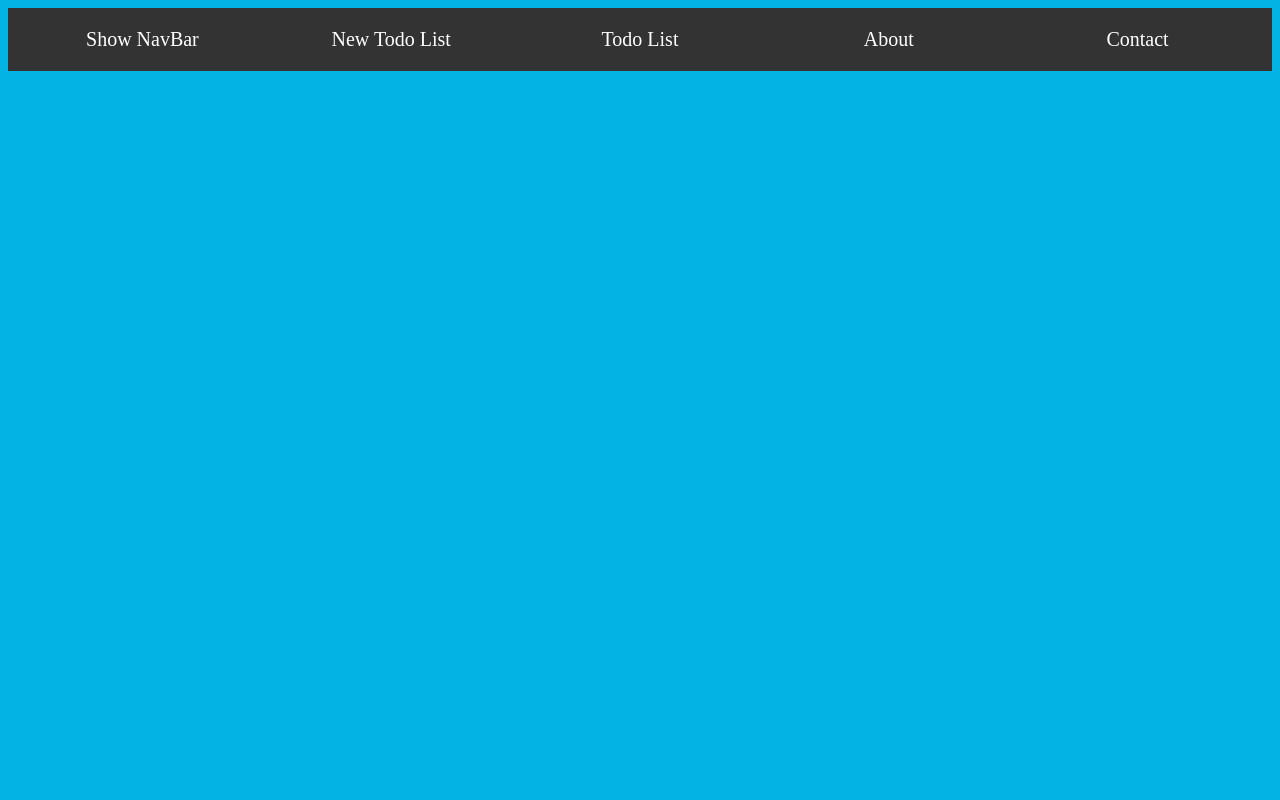
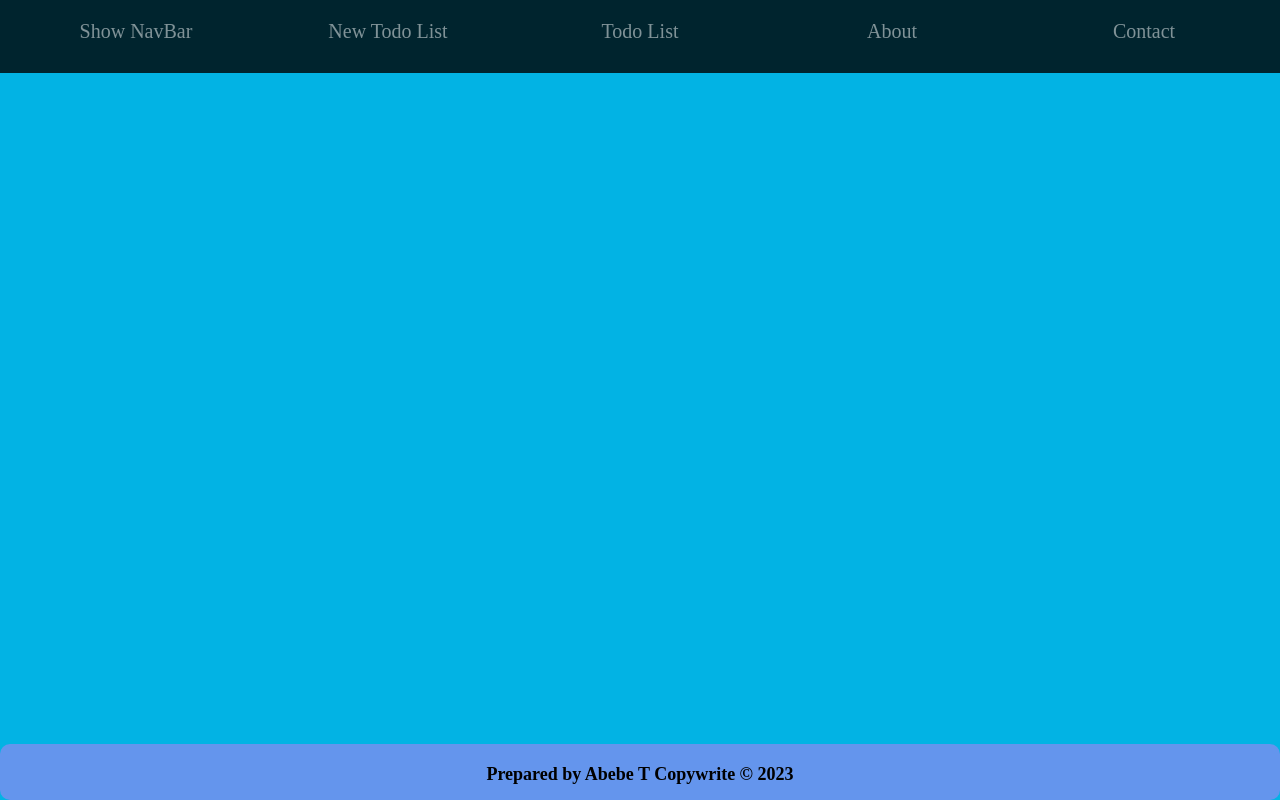
Before and after one commit to AbebeTesso/flamingo-react-todo, a React (Create React App) app: page / in a window 1280 px wide. Built offline with nearby package versions, Linux system fonts and the light colour scheme; no server answers.

Commit message:
lesson5.1 added

```diff
--- a/public/index.html
+++ b/public/index.html
@@ -19,7 +19,7 @@
       work correctly both with client-side routing and a non-root public URL.
       Learn how to configure a non-root public URL by running `npm run build`.
     -->
-    <title>React App</title>
+    <title>Flamingo React</title>
   </head>
   <body>
     <noscript>You need to enable JavaScript to run this app.</noscript>
--- a/src/App.css
+++ b/src/App.css
@@ -1,3 +1,8 @@
+* {
+  padding: 0;
+  margin: 0;
+}
+
 input {
   width: 250px;
   font-size: medium;
--- a/src/App.js
+++ b/src/App.js
@@ -4,11 +4,14 @@ import { BrowserRouter, Routes, Route } from "react-router-dom";
 import AddTodoForm from "./components/AddTodoForm";
 import TodoList from "./components/TodoList";
 import NavigationBar from "./components/NavigationBar";
+import Footer from "./components/Footer";
 
 function App() {
   const [todoList, setTodoList] = useState([]);
   const [isLoading, setIsLoading] = useState(true);
   const url = `https://api.airtable.com/v0/${process.env.REACT_APP_AIRTABLE_BASE_ID}/Default`;
+  // ?view=Grid%20view&view=Grid%20view
+  // ?sort[0][field]=title&sort[0][direction]=desc
   useEffect(() => {
     async function fetchData() {
       const options = {
@@ -24,7 +27,17 @@ function App() {
           throw new Error(message);
         }
         const data = await response.json();
-        const todosMain = data.records.map((todo) => {
+
+        const sortTodo = data.records.sort((objectA, objectB) => {
+          if (objectA.fields.title < objectB.fields.title) {
+            return -1;
+          } else if (objectA.fields.title === objectB.fields.title) {
+            return 0;
+          } else {
+            return 1;
+          }
+        });
+        const todosMain = sortTodo.map((todo) => {
           const newTodo = {
             title: todo.fields.title,
             id: todo.id,
@@ -71,11 +84,33 @@ function App() {
       console.log(error.message);
     }
   };
+  const removeTodoList = async (id) => {
+    const url = `https://api.airtable.com/v0/${process.env.REACT_APP_AIRTABLE_BASE_ID}/Default/${id}`;
+    const options = {
+      method: "DELETE",
+      headers: {
+        Authorization: `Bearer ${process.env.REACT_APP_AIRTABLE_API_TOKEN}`,
+        "Content-Type": "application/json",
+      },
+    };
+    try {
+      const response = await fetch(url, options);
+      if (!response.ok) {
+        const message = `Error has occured: ${response.status}`;
+        throw new Error(message);
+      }
+      const data = await response.json();
+      console.log(data);
+    } catch (error) {
+      console.log(error.message);
+    }
+  };
   const addTodo = async (newTodo) => {
     const newPost = await postTodoList(newTodo);
     setTodoList((prevTodoList) => [...prevTodoList, newPost]);
   };
   const removeTodo = (id) => {
+    removeTodoList(id);
     const newTodoList = todoList.filter((item) => item.id !== id);
     setTodoList(newTodoList);
   };
@@ -138,8 +173,8 @@ function App() {
           }
         />
       </Routes>
+      <Footer />
     </BrowserRouter>
   );
 }
-
 export default App;
--- a/src/components/AddTodoForm.module.css
+++ b/src/components/AddTodoForm.module.css
@@ -1,14 +1,16 @@
 .TodoForm {
   background-color: antiquewhite;
-  width: 100%;
   padding: 10px;
-  margin: 5px;
+  margin: 20px;
+  margin-top: 22px;
 }
 
 h1 {
-  color: black;
   text-align: center;
-  background-color: aliceblue;
+  margin-top: 50px;
+  margin-bottom: 30px;
+  padding-top: 30px;
+  background-color: darkgray !important;
 }
 
 strong {
@@ -24,8 +26,15 @@ strong {
   padding: 7.5px;
   margin: 4px;
 }
-
 .Abtn:hover {
   background-color: bisque;
   color: black;
 }
+@media screen and (max-width: 501px) {
+  h1 {
+    margin-top: 30px;
+    text-align: center;
+    margin-top: 50px;
+    background-color: white !important;
+  }
+}
--- /dev/null
+++ b/src/components/Footer.js
@@ -0,0 +1,13 @@
+import React from "react";
+import style from "./Footer.module.css";
+
+function Footer() {
+  const today = new Date();
+  const year = today.getFullYear();
+  return (
+    <footer className={style.ft}>
+      <h4>Prepared by Abebe T Copywrite © {year}</h4>
+    </footer>
+  );
+}
+export default Footer;
--- /dev/null
+++ b/src/components/Footer.module.css
@@ -0,0 +1,32 @@
+h4 {
+  margin: 10px;
+  padding: 10px;
+  color: #000;
+  font-size: large;
+}
+
+h4:hover {
+  color: black;
+  font-style: italic;
+  font-size: larger;
+}
+
+.ft {
+  position: absolute;
+  bottom: 0px;
+  width: 100%;
+  height: 3.5rem;
+  background-color: cornflowerblue;
+  text-align: center;
+  border-radius: 10px;
+  position: fixed;
+  bottom: 0;
+  right: 0;
+  left: 0;
+  z-index: 1030;
+}
+
+.ft:hover {
+  background-color: peru;
+  color: white;
+}
--- a/src/components/NavBar.module.css
+++ b/src/components/NavBar.module.css
@@ -1,23 +1,28 @@
 .NavBar {
-  background-color: #333;
+  background-color: rgba(0, 0, 0, 0.8);
   color: white;
   padding: 10px;
   text-align: center;
   justify-content: space-evenly;
   display: flex;
   flex-direction: row;
+  position: fixed;
+  top: 0;
+  right: 0;
+  left: 0;
+  z-index: 1030;
 }
 
 nav a {
-  color: white;
+  color: rgba(255, 255, 255, 0.5);
   text-decoration: none;
   font-size: 20px;
+  /* margin: 30px; */
+  margin-bottom: 10px;
 }
 
 nav a:hover {
-  background-color: black;
   color: white;
-  padding: 3px;
 }
 
 .NavBar a {
@@ -33,14 +38,10 @@ nav a:hover {
 
 @media screen and (max-width: 501px) {
   .NavBar {
-    margin-left: 0;
-    margin-right: 0;
+    background-color: rgba(0, 0, 0, 0.8);
     display: flex;
-    flex-wrap: wrap;
     flex-direction: column;
     text-align: center;
     justify-content: space-between;
-    height: 50%;
-    width: 100%;
   }
 }
--- a/src/components/TodoListItem.js
+++ b/src/components/TodoListItem.js
@@ -7,7 +7,7 @@ function TodoListItem({ todo: { title, id }, onRemoveTodo }) {
     <li className={style.ListItem}>
       <a href={id}>
         {title}
-        <span> {id} </span>
+        {/* <span> {id} </span> */}
       </a>
       <button
         className={style.btn}
--- a/src/components/TodoListItem.module.css
+++ b/src/components/TodoListItem.module.css
@@ -6,7 +6,11 @@
   align-items: center;
   justify-content: space-between;
   margin-bottom: 16px;
-  /* padding: 4px; */
+  text-indent: 10px;
+}
+
+li {
+  margin: 20px;
 }
 
 li a {
```
Also changed, not shown: src/components/InputWithLabel.js (+4 -4 lines).
